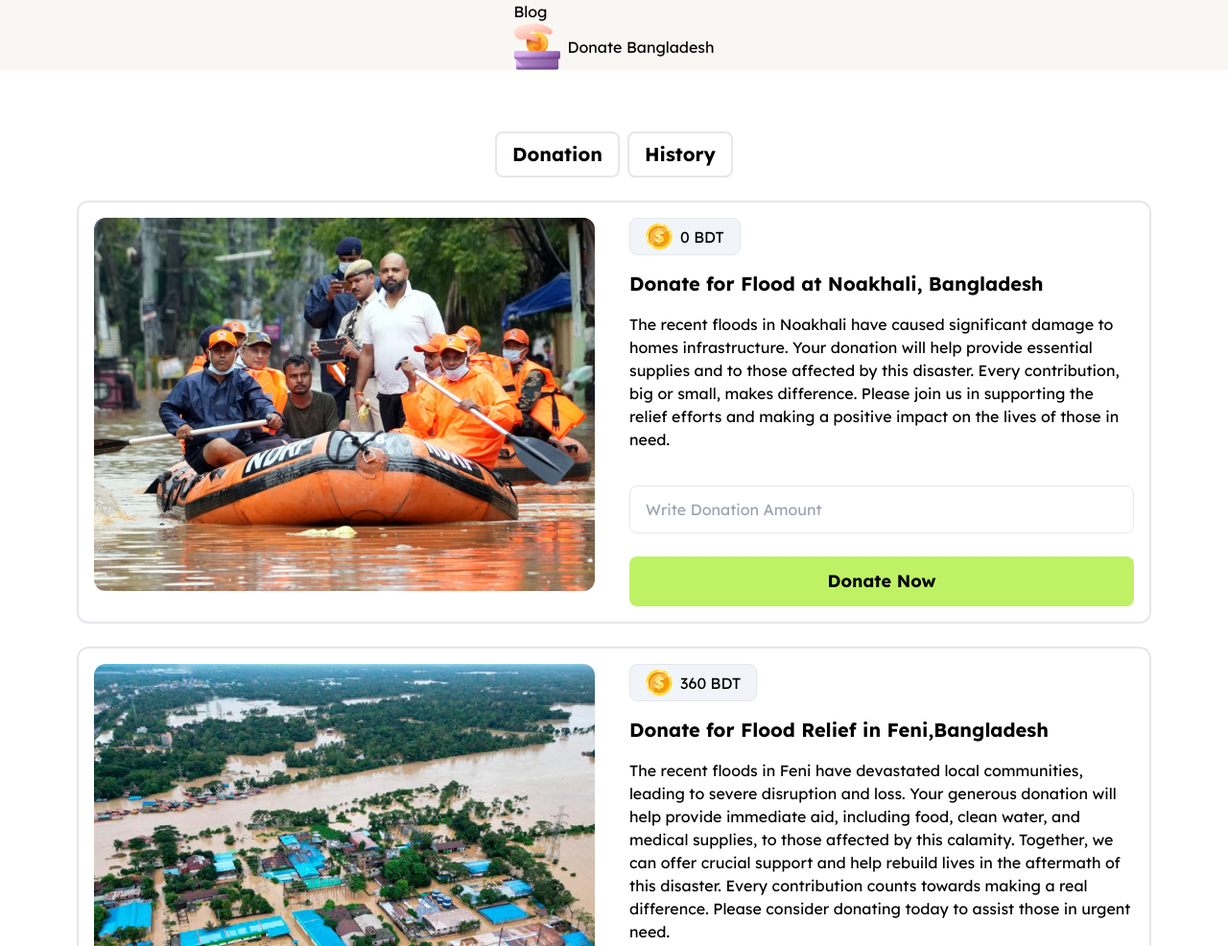
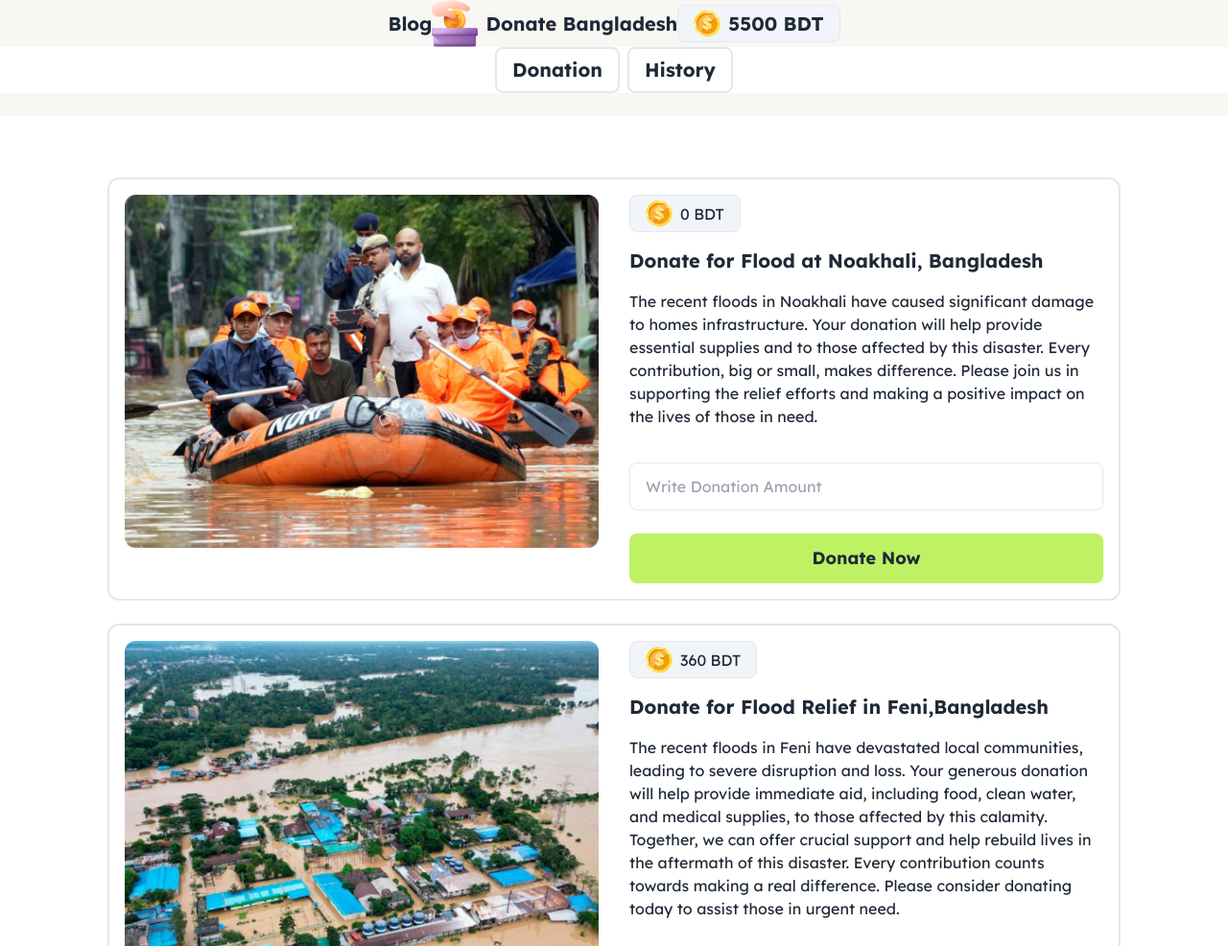
Before and after one commit to rayhan352/Assignment-5, a plain HTML site: page index.html in a window 1280 px wide. Shown: the top 986 px of the page at 96% size. Drawn offline with nearby package versions, Linux system fonts and the light colour scheme.

Commit message:
blog_container

```diff
--- a/index.html
+++ b/index.html
@@ -1,10 +1,11 @@
 <!DOCTYPE html>
-<html lang="en">
+<html lang="en" data-theme="light">
 
 <head>
-    <meta charset="UTF-8">
+    <meta charset="UTF-8 ">
     <meta name="viewport" content="width=device-width, initial-scale=1.0">
     <script src="https://cdn.tailwindcss.com"></script>
+    <link href="https://cdn.jsdelivr.net/npm/daisyui@4.12.10/dist/full.min.css" rel="stylesheet" type="text/css" />
     <link rel="preconnect" href="https://fonts.googleapis.com">
     <link rel="preconnect" href="https://fonts.gstatic.com" crossorigin>
     <link href="https://fonts.googleapis.com/css2?family=Lexend:wght@100..900&display=swap" rel="stylesheet">
@@ -17,21 +18,27 @@
 </head>
 
 <body class="bg-[#F9F7F3] lexend-font">
-    <header class="flex flex-row justify-center items-center">
-        <nav>
-            <a href="">Blog</a>
-            <ul class=" w-fit flex flex-row justify-center items-center gap-2">
+    <header>
+        <div class="flex flex-row justify-center items-center">
+            <div class="text-xl font-bold items-start justify-start"> <a href="./blog.html">Blog</a></div>
+            <div class=" w-fit flex flex-row justify-center items-center gap-2">
                 <img src="./assets/logo.png" alt="">
-                <li>Donate Bangladesh</li>
-            </ul>
-        </nav>
-    </header>
-    <main class="bg-white px-20 py-16">
-        <div class="flex flex-row justify-center items-center gap-2 mb-6">
+                <button class="text-xl font-bold">Donate Bangladesh</button>
+            </div>
+            <div class="bg-slate-100 rounded-lg border px-4 py-1 w-fit flex flex-row justify-center items-center
+                gap-2">
+                <img src="./assets/coin.png" alt="">
+                <button class="text-xl font-bold"><span id="">5500</span> BDT</button>
+            </div>
+        </div>
+
+        <div class="bg-white flex flex-row justify-center items-center gap-2 mb-6">
             <button class="border-2 bg-white hover:bg-lime-300 px-4 py-2 font-bold text-xl rounded-lg">Donation</button>
-
             <button class="border-2 bg-white hover:bg-lime-300 px-4 py-2 font-bold text-xl rounded-lg">History</button>
         </div>
+    </header>
+    <main class="bg-white px-28 md:-10 py-16">
+
         <div class="flex md:flex-row flex-col md:w-full border-2 rounded-xl">
             <div class="w-fit md:w-2/4 m-4">
                 <img src="./assets/noakhali.png" alt="">
```
Also changed, not shown: blog.html (added, +36 -0 lines).
